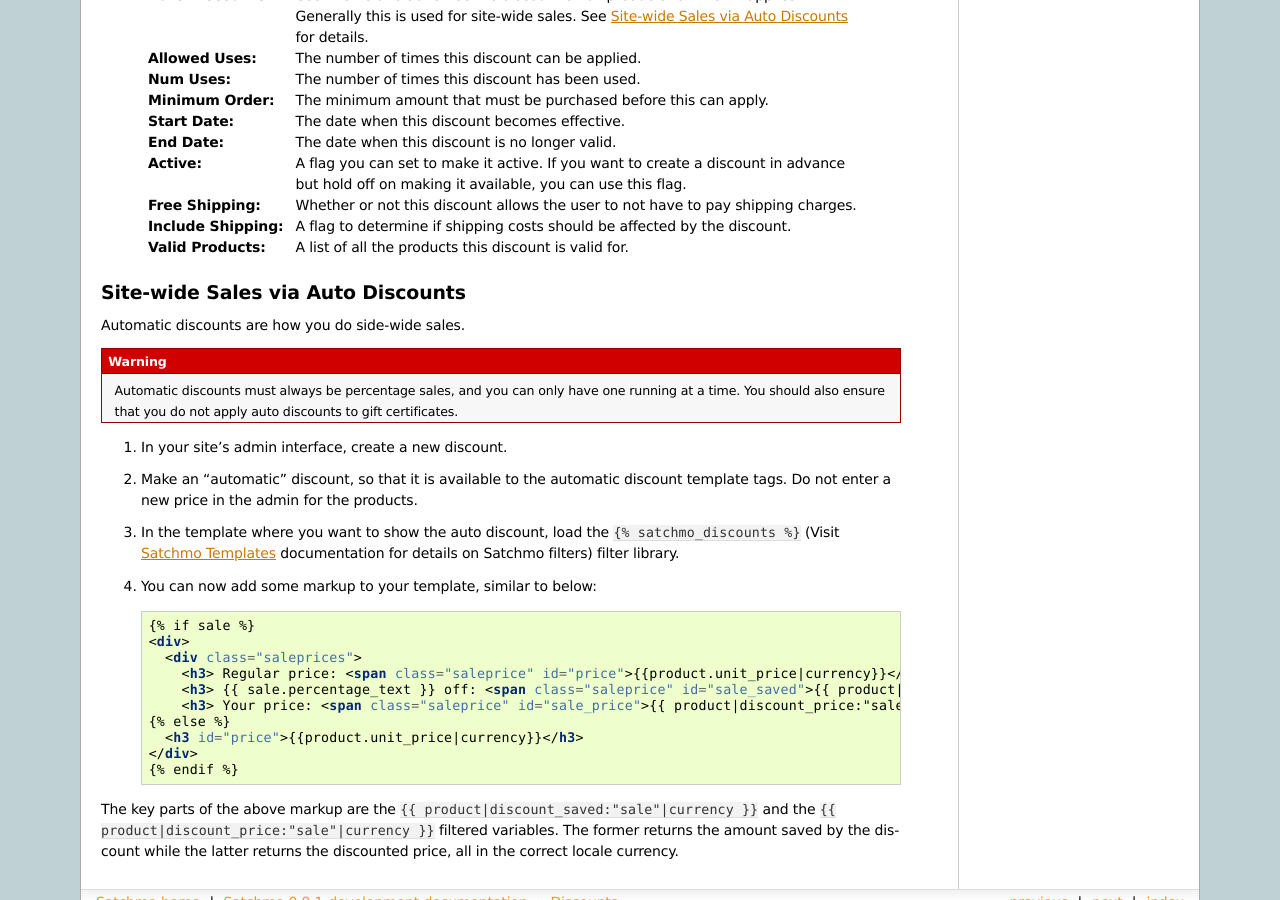
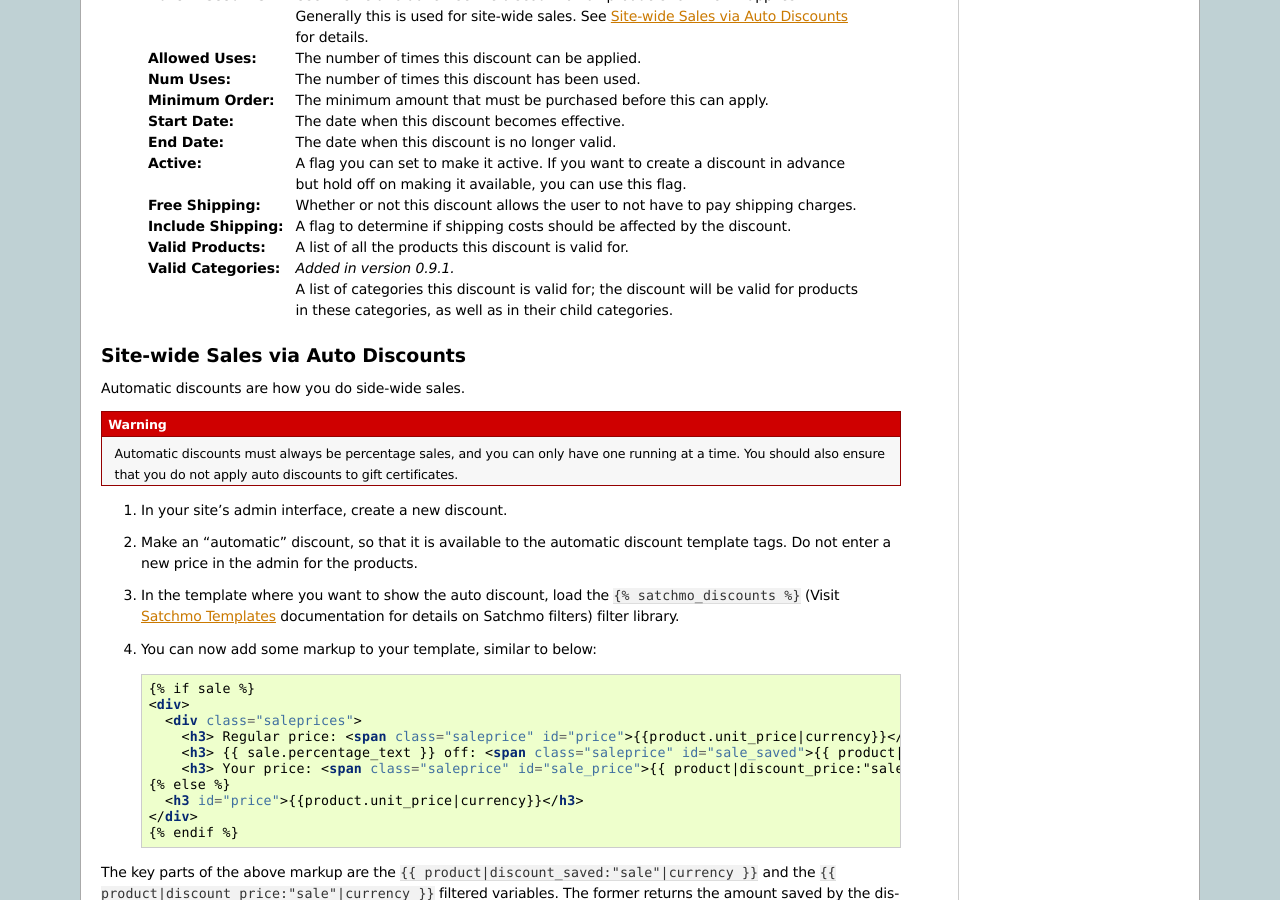
Before and after one commit to opencoca/WEB-Satchmo, a Sphinx documentation site: the page built from docs/discounts.txt, in a window 1280 px wide and 900 px high, scrolled down 661 px. Built offline with Sphinx 7.4.7, drawn with Linux system fonts in a browser that asks for light colours.

Commit message:
docs/discounts: add info on per-category discounts

```diff
--- a/docs/discounts.txt
+++ b/docs/discounts.txt
@@ -64,6 +64,13 @@ A discount code is easy to setup in Satchmo using the following fields:
 
   :Valid Products: A list of all the products this discount is valid for.
 
+  :Valid Categories:
+
+    .. versionadded:: 0.9.1
+
+    A list of categories this discount is valid for; the discount will be valid
+    for products in these categories, as well as in their child categories.
+
 .. _auto-discounts:
 
 Site-wide Sales via Auto Discounts
```
